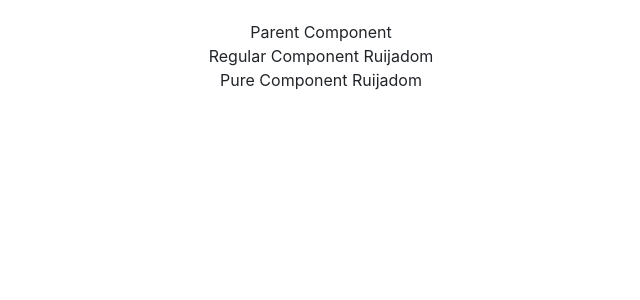
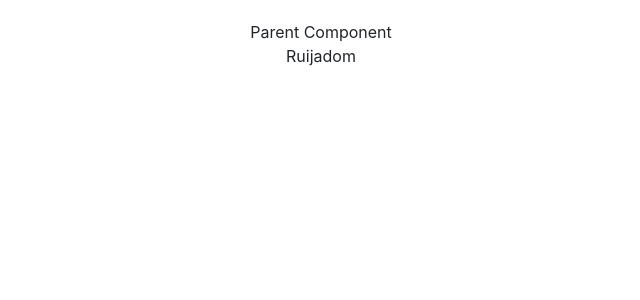
Before and after one commit to ruijadom/React, a React (Create React App) app: page / in a window 1280 px wide. Shown: the top 300 px of the page, without its empty margins (319-959 px from the left). Built offline with nearby package versions, Linux system fonts and the light colour scheme.

Commit message:
Parent component

```diff
--- a/src/components/ParentComponent.js
+++ b/src/components/ParentComponent.js
@@ -1,6 +1,7 @@
 import React, { Component } from 'react'
 import RegComp from './RegComp'
 import PureComp from './PureComponent'
+import MemoComponent from './MemoComponent'
 
 class ParentComp extends Component {
 
@@ -26,8 +27,9 @@ class ParentComp extends Component {
     return (
       <div>
         Parent Component
-        <RegComp name={this.state.name}></RegComp>
-        <PureComp name={this.state.name}></PureComp>
+        <MemoComponent name={this.state.name}></MemoComponent>
+        {/*<RegComp name={this.state.name}></RegComp>*/}
+        {/*<PureComp name={this.state.name}></PureComp>*/}
       </div>
     )
   }
```
